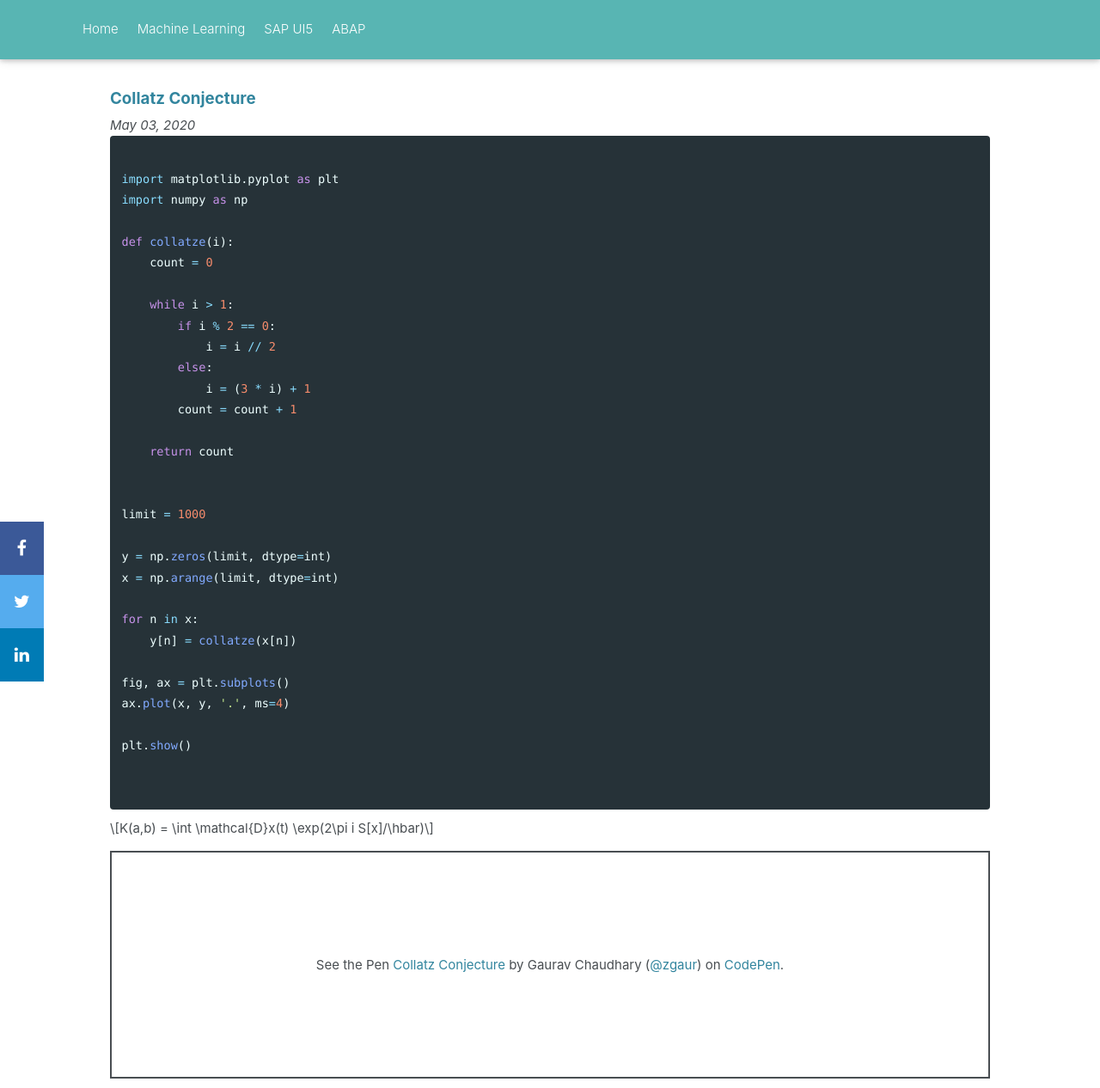
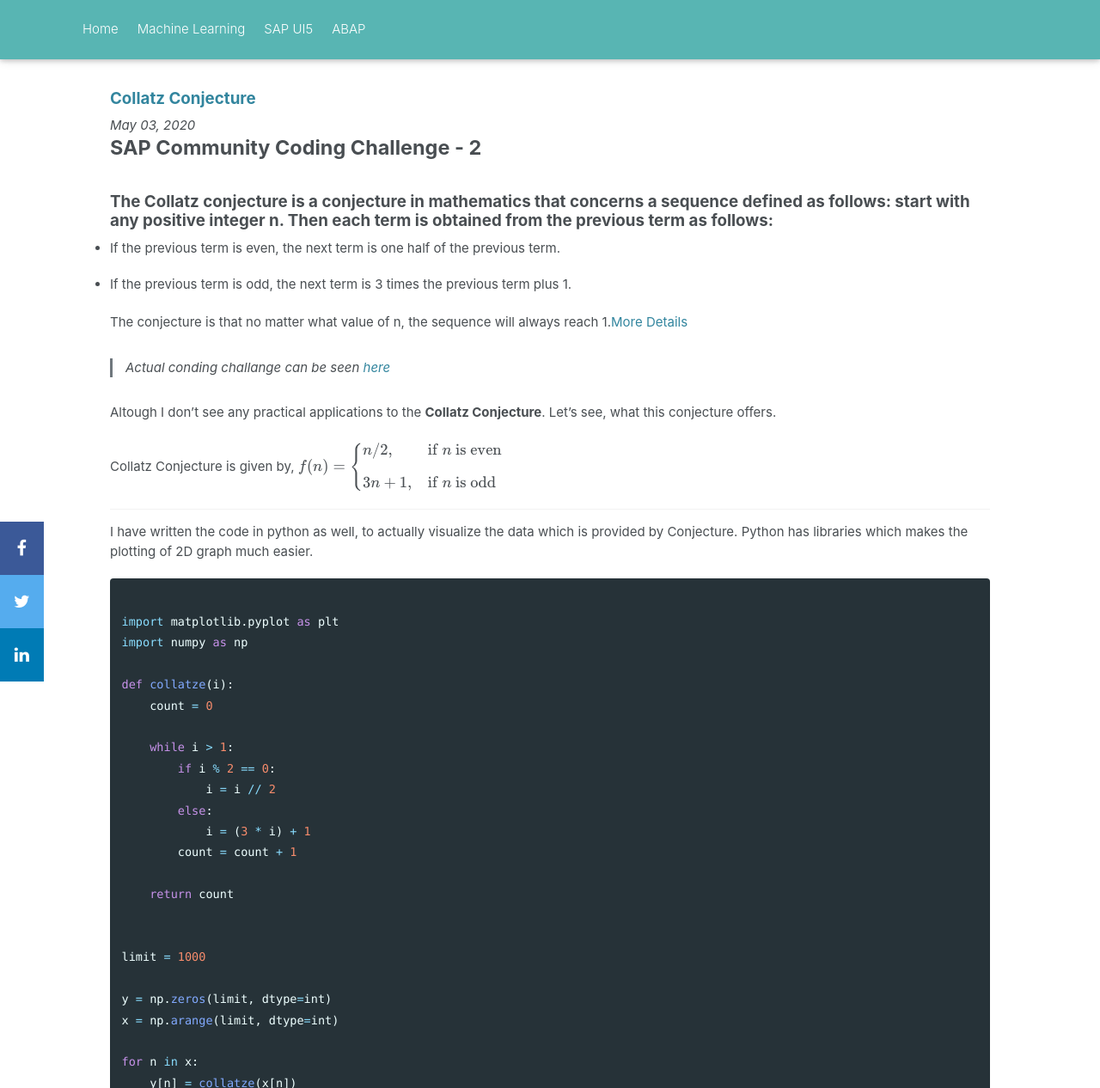
Before and after one commit to GauravChaudhary1/portfolio, a Jekyll site: the page built from sapui5/_posts/2020-05-03-Collatz.md, in a window 1280 px wide and 1400 px high, cut to the strip 0-1266 px from the top of the window. Shown: the whole strip at 86% size. Built offline with Jekyll 4.4.1, drawn with Linux system fonts in a browser that asks for light colours; nearby versions of some CDN libraries; formulas are drawn with MathJax 3; some of the changed text lies outside the part shown.

Commit message:
Collatz BlogPost

````diff
--- a/_includes/bloghead.html
+++ b/_includes/bloghead.html
@@ -77,6 +77,7 @@
         startOnLoad:true
     });
     </script>
+
     <style>
     h3{
         letter-spacing: 0px !important;
--- a/_layouts/post.html
+++ b/_layouts/post.html
@@ -4,6 +4,11 @@ og_type: article
 ---
 
 {% include bloghead.html %}
+
+{% if page.use_math %}
+{% include mathjax_support.html %}
+{% endif %}
+
 {% include navbar.html %}
 {% include share.html %}
     <article>
@@ -23,6 +28,6 @@ og_type: article
         {{ content }}
 
     </article>
-
+    <br> <br> <br>
     {% include comments.html %}
     {% include foot.html %}
--- a/sapui5/_posts/2020-05-03-Collatz.md
+++ b/sapui5/_posts/2020-05-03-Collatz.md
@@ -6,8 +6,31 @@ tags: [collatz]
 use_math: true
 ---
 
+# SAP Community Coding Challenge - 2
+
+## The Collatz conjecture is a conjecture in mathematics that concerns a sequence defined as follows: start with any positive integer n. Then each term is obtained from the previous term as follows:
+
+- If the previous term is even, the next term is one half of the previous term.
+
+- If the previous term is odd, the next term is 3 times the previous term plus 1.
+
+The conjecture is that no matter what value of n, the sequence will always reach 1.[More Details](https://en.wikipedia.org/wiki/Collatz_conjecture)
+
+> Actual conding challange can be seen [here](https://blogs.sap.com/2020/04/27/sap-community-coding-challenge-nr.2/)
 
 
+Altough I don't see any practical applications to the **Collatz Conjecture**. Let's see, what this conjecture offers.
+<br><br>Collatz Conjecture is given by,
+$$
+    f(n) =
+\begin{cases}
+n/2,  & \text{if $n$ is even} \\[2ex]
+3n+1, & \text{if $n$ is odd}
+\end{cases}
+$$
+
+<hr>
+I have written the code in python as well, to actually visualize the data which is provided by Conjecture. Python has libraries which makes the plotting of 2D graph much easier.
 
 ```python
 
@@ -42,10 +65,11 @@ plt.show()
 
 
 ```
+> Presents a beautiful output
+![](/images/Fiori/20200503/Figure_1.png)
+<Hr>
 
-$$
-K(a,b) = \int \mathcal{D}x(t) \exp(2\pi i S[x]/\hbar)
-$$
+## Code in Javascript
 
 <p class="codepen" data-height="265" data-theme-id="light" data-default-tab="js,result" data-user="zgaur" data-slug-hash="YzyEVqQ" style="height: 265px; box-sizing: border-box; display: flex; align-items: center; justify-content: center; border: 2px solid; margin: 1em 0; padding: 1em;" data-pen-title="Collatz Conjecture">
   <span>See the Pen <a href="https://codepen.io/zgaur/pen/YzyEVqQ">
@@ -53,3 +77,5 @@ $$
   on <a href="https://codepen.io">CodePen</a>.</span>
 </p>
 <script async src="https://static.codepen.io/assets/embed/ei.js"></script>
+<br><BR>
+Happy Learning!
--- a/sapui5/index.html
+++ b/sapui5/index.html
@@ -7,7 +7,6 @@ pagination:
 ---
 
 {% include head.html %}
-{% include mathjax_support.html %}
 {% include navbar.html %}
 {% include sidebar.html %}
 <div class="posts">
````
Also changed, not shown: images/Fiori/20200503/Figure_1.png (added).
